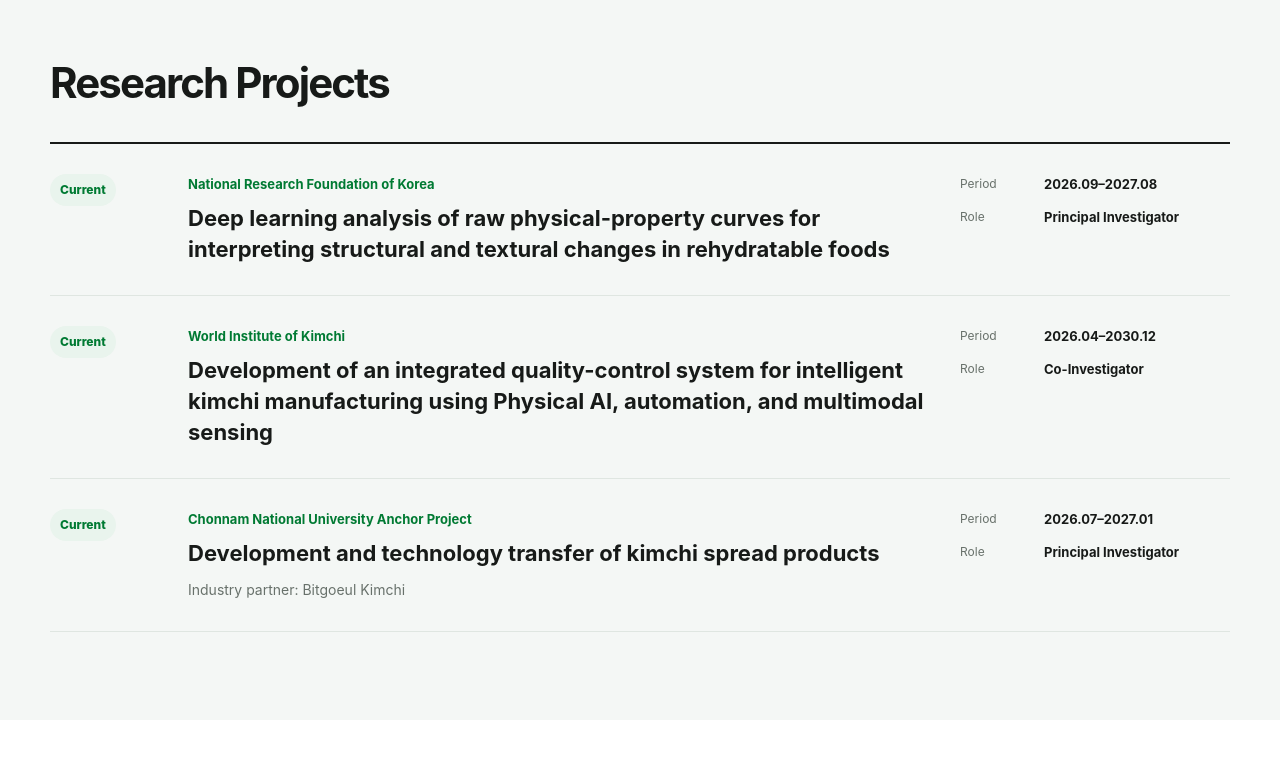
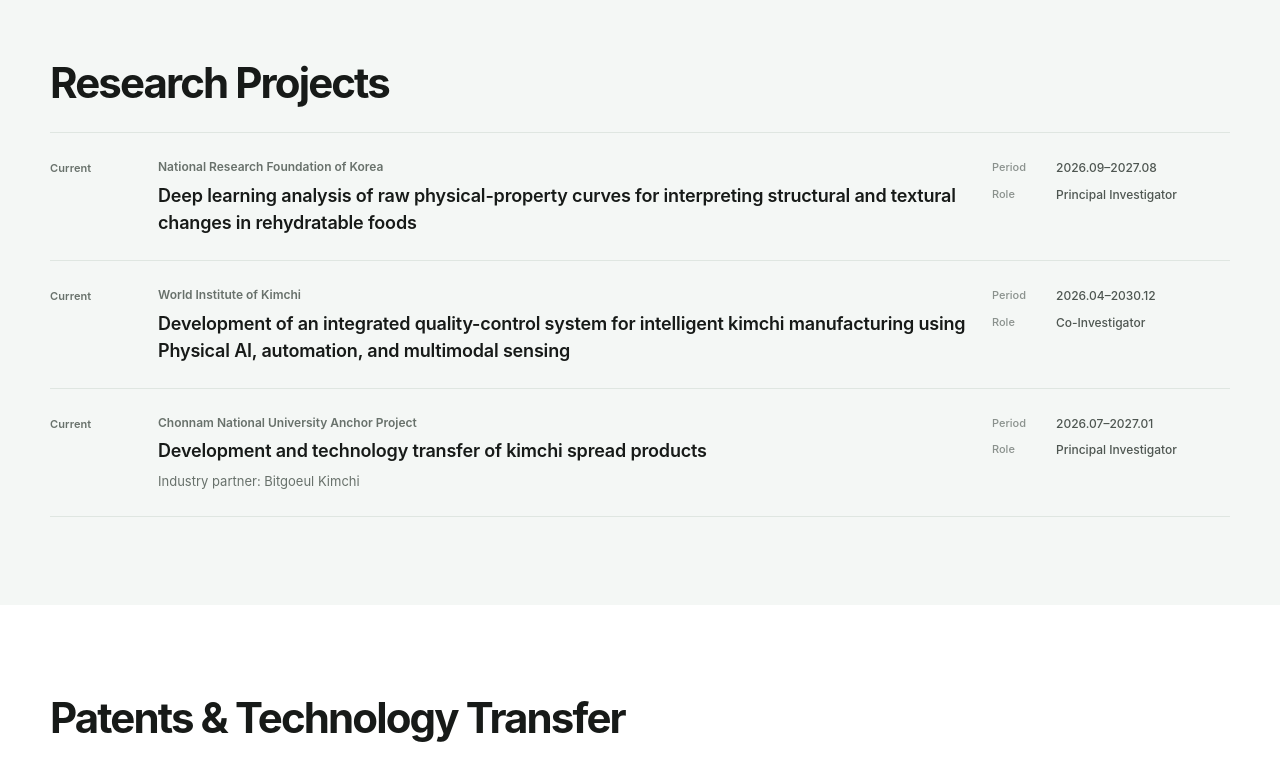
Before and after one commit to CNU-FPFT-Lab/cnu-fpft-lab.github.io, a plain HTML site: page publications.html in a window 1280 px wide. Shown: the part 3980-4755 px from the top of the page. Drawn offline with Linux system fonts and the light colour scheme.

Commit message:
Apply restrained project styling

```diff
--- a/publications.html
+++ b/publications.html
@@ -1,5 +1,5 @@
 <!doctype html>
-<html lang="en"><head><meta charset="utf-8"><meta name="viewport" content="width=device-width,initial-scale=1"><meta name="description" content="FPFT Lab research outputs: publications, research projects, patents, and technology transfer."><meta name="theme-color" content="#007a33"><title>Research Outputs | FPFT Lab</title><link rel="icon" href="assets/favicon.svg" type="image/svg+xml"><link rel="stylesheet" href="assets/pages.css"><link rel="stylesheet" href="assets/site.css"><link rel="stylesheet" href="assets/home-refine.css"><script src="assets/main.js" defer></script></head>
+<html lang="en"><head><meta charset="utf-8"><meta name="viewport" content="width=device-width,initial-scale=1"><meta name="description" content="FPFT Lab research outputs: publications, research projects, patents, and technology transfer."><meta name="theme-color" content="#007a33"><title>Research Outputs | FPFT Lab</title><link rel="icon" href="assets/favicon.svg" type="image/svg+xml"><link rel="stylesheet" href="assets/pages.css"><link rel="stylesheet" href="assets/site.css"><link rel="stylesheet" href="assets/home-refine.css"><link rel="stylesheet" href="assets/project-refine.css"><script src="assets/main.js" defer></script></head>
 <body><a class="skip" href="#main">Skip to content</a>
 <header class="site-header"><div class="wrap site-header-inner"><a class="site-brand" href="index.html"><img class="site-brand-logo" src="https://commons.wikimedia.org/wiki/Special:Redirect/file/Logo_of_Chonnam_National_University.svg" alt="Chonnam National University logo"><span class="site-brand-text"><strong>Food Processing and FoodTech Lab</strong><em>Chonnam National University</em></span></a><button class="menu-button" aria-expanded="false" aria-controls="navigation" type="button">Menu</button><nav class="nav" id="navigation" aria-label="Main navigation"><a href="index.html">Home</a><a href="research.html">Research</a><div class="nav-group"><button type="button">Members</button><div class="nav-sub"><a href="members.html#pi">Principal Investigator</a><a href="members.html#students">Students</a></div></div><div class="nav-group"><button type="button" aria-current="page">Research Outputs</button><div class="nav-sub"><a href="#papers">Publications</a><a href="#projects">Research Projects</a><a href="#patents">Patents &amp; Technology Transfer</a></div></div><a href="photos.html">Activities</a><a href="contact.html">Contact</a></nav></div></header>
 <main id="main"><section class="page-hero"><div class="wrap"><h1>Research Outputs</h1><div class="output-tabs"><a href="#papers">Publications</a><a href="#projects">Research Projects</a><a href="#patents">Patents &amp; Technology Transfer</a></div></div></section>
```
